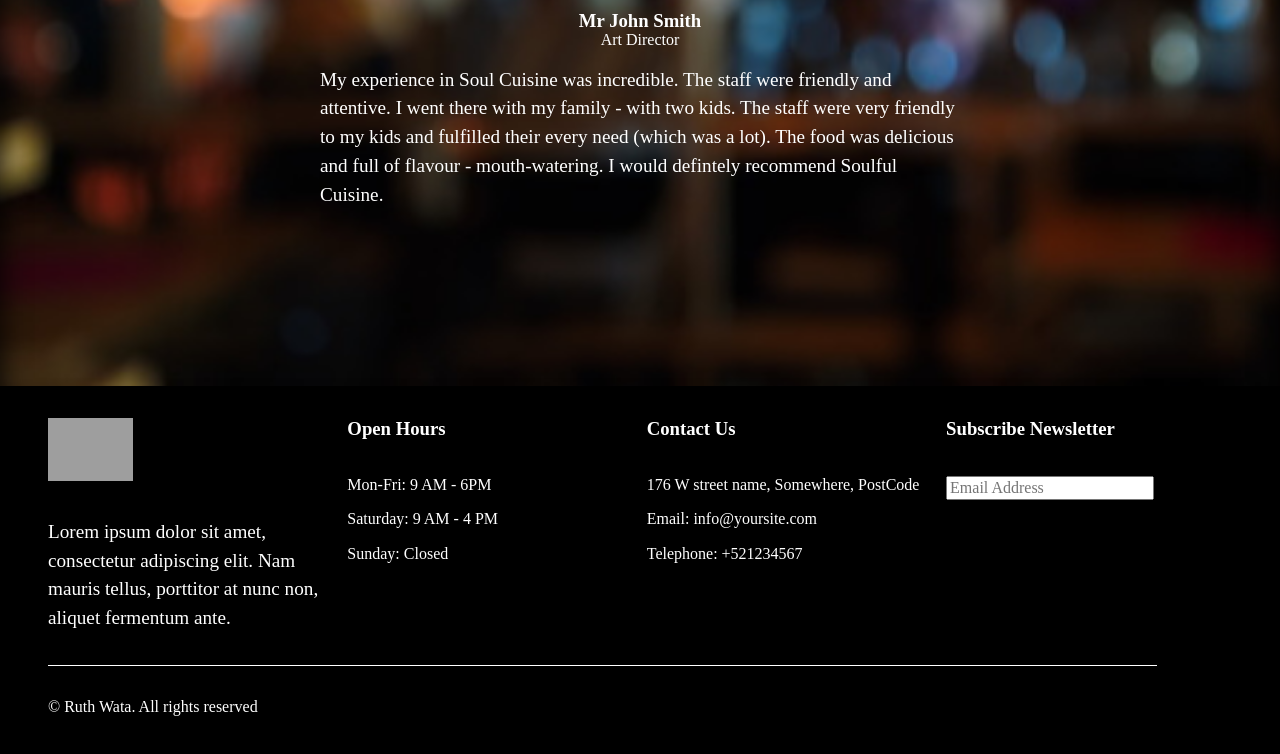
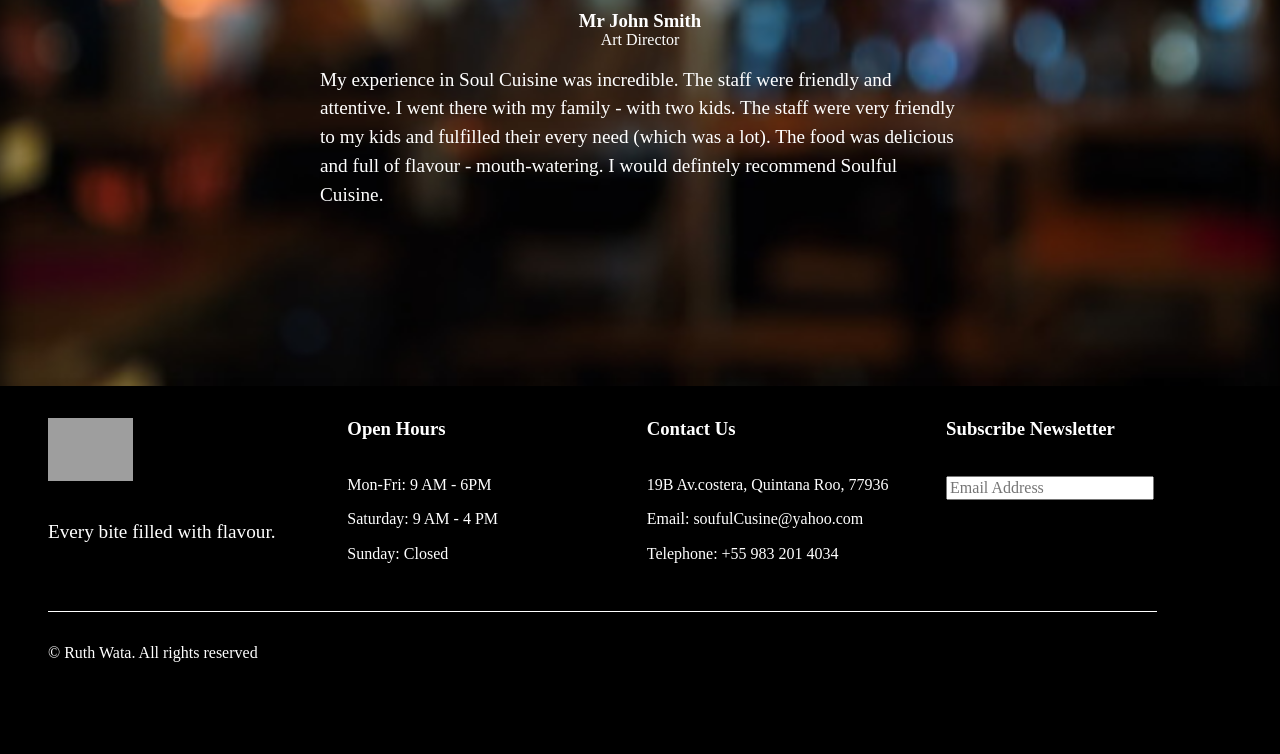
Before and after one commit to R-N-Wata/SoulfulCuisine, a plain HTML site: page index.html in a window 1280 px wide. Shown: the part 3789-4543 px from the top of the page. Drawn offline with nearby package versions, Linux system fonts and the light colour scheme; grey boxes are pictures that could not be loaded.

Commit message:
changes to footer

```diff
--- a/index.html
+++ b/index.html
@@ -619,7 +619,7 @@
            <img src="https://cdn.glitch.global/0f5b811c-f69e-4042-b16b-7e97743f2a1e/Screenshot%202022-02-21%207.54.33%20PM.png?v=1645494901548" alt="logo">
 
            <p>
-             Lorem ipsum dolor sit amet, consectetur adipiscing elit. Nam mauris tellus, porttitor at nunc non, aliquet fermentum ante.
+             Every bite filled with flavour.
            </p>
 
          </section>
@@ -648,11 +648,11 @@
            </h3>
 
            <ul>
-             <li>176 W street name, Somewhere, PostCode</li>
+             <li>19B Av.costera, Quintana Roo, 77936</li>
 
-             <li>Email: <a href="#">info@yoursite.com</a></li>
+             <li>Email: <a href="#">soufulCusine@yahoo.com</a></li>
 
-             <li>Telephone: <a href="#">+521234567</a></li>
+             <li>Telephone: <a href="#">+55 983 201 4034</a></li>
            </ul>
 
          </section>
```
